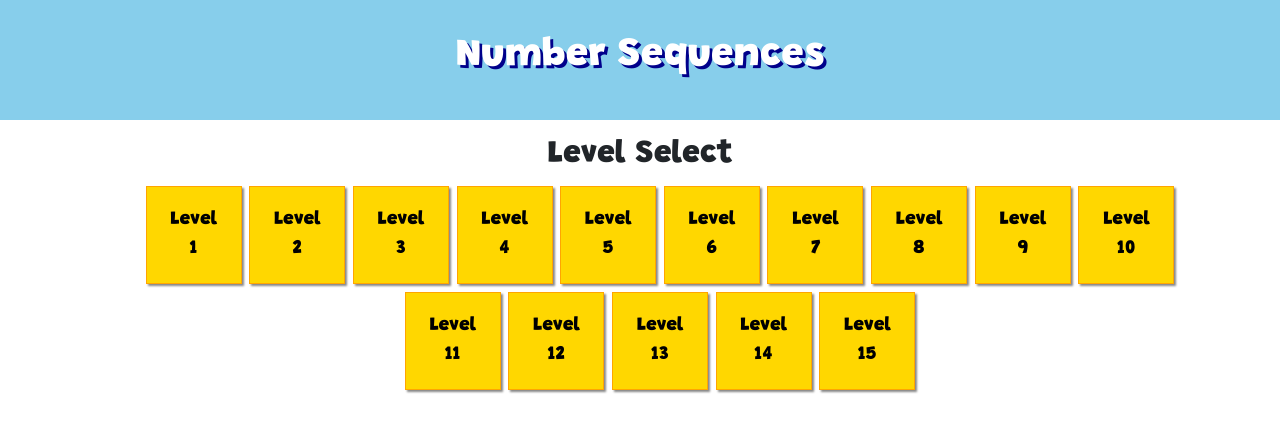
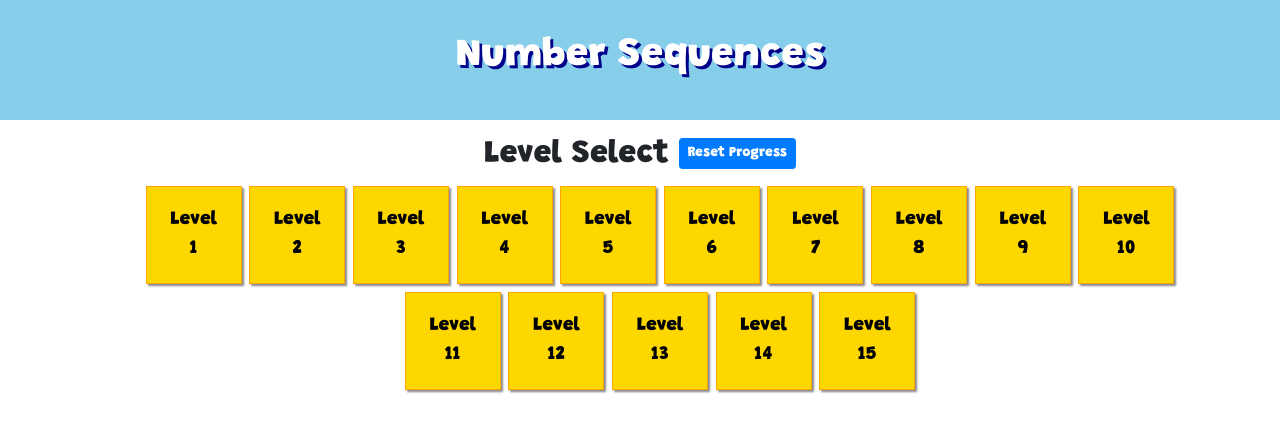
Before and after one commit to mikeyhogarth/number-sequences-game, a React (Create React App) app: page / in a window 1280 px wide. Shown: the top 432 px of the page. Built offline with nearby package versions, Linux system fonts and the light colour scheme; what number-sequences would draw is missing.

Commit message:
Reset level progress

```diff
--- a/src/components/LevelSelect.tsx
+++ b/src/components/LevelSelect.tsx
@@ -1,15 +1,22 @@
 import React, { useContext } from "react";
 import { LevelSelectButton } from "./LevelSelectButton";
 import { StoreContext } from "../state/store";
-
+import Button from "react-bootstrap/Button";
+import { resetProgress } from "../state/actions";
 export const LevelSelect = () => {
   const {
+    dispatch,
     state: { levels, completedLevelIndexes },
   } = useContext(StoreContext);
 
   return (
     <div>
-      <h2>Level Select</h2>
+      <h2>
+        Level Select{" "}
+        <Button size="sm" onClick={(e) => dispatch(resetProgress())}>
+          Reset Progress
+        </Button>
+      </h2>
       <ul className="level-select">
         {levels.map((level, idx) => (
           <li key={idx}>
--- a/src/state/actions.ts
+++ b/src/state/actions.ts
@@ -4,7 +4,7 @@ export interface Action {
 }
 
 export interface Payload {
-  levelIndex: number;
+  levelIndex?: number;
 }
 
 /**
@@ -13,3 +13,7 @@ export interface Payload {
 export function completeLevel(levelIndex: number): Action {
   return { type: "COMPLETE_LEVEL", payload: { levelIndex } };
 }
+
+export function resetProgress(): Action {
+  return { type: "RESET_PROGRESS", payload: {} };
+}
--- a/src/state/reducer.ts
+++ b/src/state/reducer.ts
@@ -17,12 +17,19 @@ export const initialState: State = {
 export const reducer = (state: State, action: Action): State => {
   switch (action.type) {
     case "COMPLETE_LEVEL":
+      return action.payload.levelIndex
+        ? {
+            ...state,
+            completedLevelIndexes: [
+              ...state.completedLevelIndexes,
+              action.payload.levelIndex,
+            ],
+          }
+        : state;
+    case "RESET_PROGRESS":
       return {
         ...state,
-        completedLevelIndexes: [
-          ...state.completedLevelIndexes,
-          action.payload.levelIndex,
-        ],
+        completedLevelIndexes: [],
       };
     default:
       return state;
```
